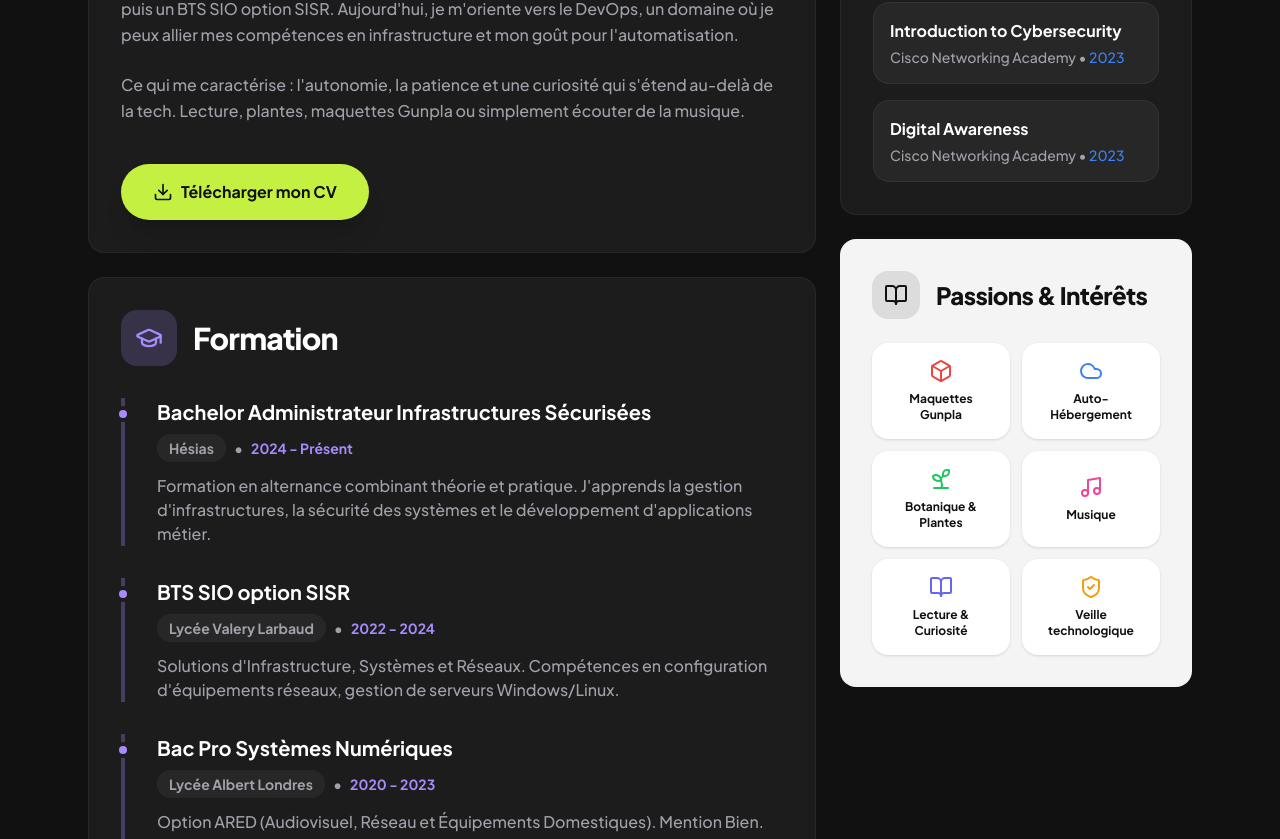
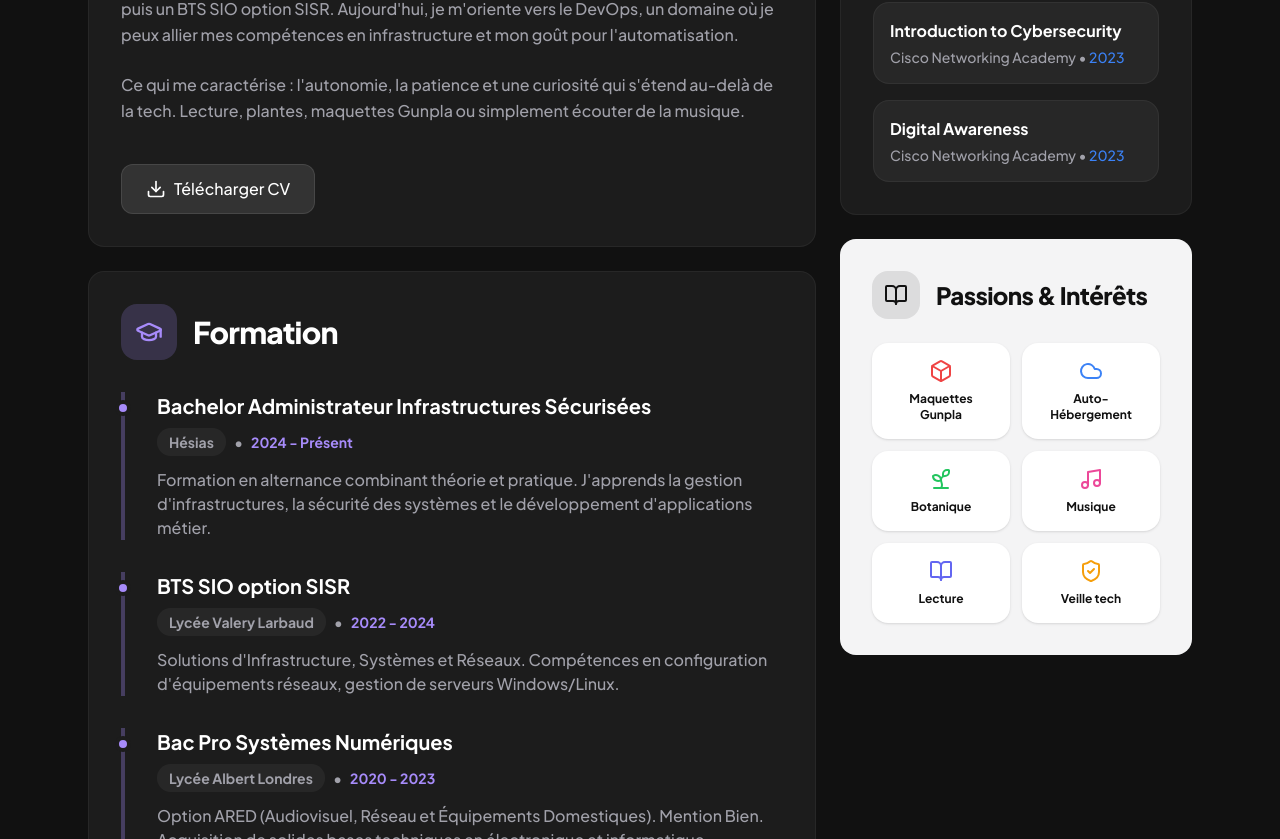
Before and after one commit to Come-sr/portfolio2, a React (Vite) app: page /a-propos in a window 1280 px wide. Shown: the part 601-1440 px from the top of the page. Built offline with nearby package versions, Linux system fonts and the light colour scheme.

Commit message:
Update About.tsx

```diff
--- a/src/pages/About.tsx
+++ b/src/pages/About.tsx
@@ -72,15 +72,18 @@ export default function About() {
                 </p>
               </div>
               <div className="mt-10">
-                <a
-                  href="/CV.pdf"
+                <motion.a
+                  href="/cv.pdf"
+                  download="CV_NOM_Prenom.pdf"
                   target="_blank"
                   rel="noopener noreferrer"
-                  className="inline-flex items-center gap-2 px-8 py-4 bg-[#c4f042] text-[#111111] rounded-full font-bold hover:scale-105 transition-transform shadow-xl"
+                  className="inline-flex items-center gap-2 px-6 py-3 bg-white/10 hover:bg-white/20 border border-white/10 rounded-xl font-medium transition-all group text-white"
+                  whileHover={{ scale: 1.02 }}
+                  whileTap={{ scale: 0.98 }}
                 >
-                  <Download className="w-5 h-5" />
-                  Télécharger mon CV
-                </a>
+                  <Download className="w-5 h-5 group-hover:scale-110 transition-transform" />
+                  Télécharger CV
+                </motion.a>
               </div>
             </div>
 
@@ -123,12 +126,15 @@ export default function About() {
                 {certifications.map((cert, index) => (
                   <li key={index} className="flex flex-col p-4 rounded-2xl bg-white/5 border border-white/5">
                     <span className="text-white font-bold mb-1">{cert.title}</span>
-                    <span className="text-sm text-[#a1a1aa] font-medium">{cert.org} • <span className="text-[#3b82f6]">{cert.date}</span></span>
+                    <span className="text-sm text-[#a1a1aa] font-medium">
+                      {cert.org} • <span className="text-[#3b82f6]">{cert.date}</span>
+                    </span>
                   </li>
                 ))}
               </ul>
             </div>
-{/* Passions & Intérêts */}
+
+            {/* Passions & Intérêts */}
             <div className="bento-card bg-[#f4f4f5] text-[#111111]">
               <div className="flex items-center gap-4 mb-6">
                 <div className="w-12 h-12 rounded-2xl bg-[#111111]/10 flex items-center justify-center">
@@ -137,40 +143,34 @@ export default function About() {
                 <h2 className="text-2xl font-extrabold tracking-tight">Passions & Intérêts</h2>
               </div>
               <div className="grid grid-cols-2 gap-3">
-                {/* 1. Maquettes Gunpla (Nouveau - spécifique à ta bio) */}
                 <div className="flex flex-col items-center justify-center p-4 rounded-2xl bg-white shadow-sm text-center">
                   <Box className="w-6 h-6 mb-2 text-[#ef4444]" />
                   <span className="text-xs font-bold">Maquettes Gunpla</span>
                 </div>
 
-                {/* 2. Auto-Hébergement (Nouveau - remplace Home Lab par un terme plus fort) */}
                 <div className="flex flex-col items-center justify-center p-4 rounded-2xl bg-white shadow-sm text-center">
                   <Cloud className="w-6 h-6 mb-2 text-[#3b82f6]" />
                   <span className="text-xs font-bold">Auto-Hébergement</span>
                 </div>
 
-                {/* 3. Botanique & Plantes (Nouveau - mentionné dans ta bio) */}
                 <div className="flex flex-col items-center justify-center p-4 rounded-2xl bg-white shadow-sm text-center">
                   <Sprout className="w-6 h-6 mb-2 text-[#22c55e]" />
-                  <span className="text-xs font-bold">Botanique & Plantes</span>
+                  <span className="text-xs font-bold">Botanique</span>
                 </div>
 
-                {/* 4. Musique (Ancien - conservé) */}
                 <div className="flex flex-col items-center justify-center p-4 rounded-2xl bg-white shadow-sm text-center">
                   <Music className="w-6 h-6 mb-2 text-[#ec4899]" />
                   <span className="text-xs font-bold">Musique</span>
                 </div>
 
-                {/* 5. Lecture et Curiosité (Ancien - conservé) */}
                 <div className="flex flex-col items-center justify-center p-4 rounded-2xl bg-white shadow-sm text-center">
                   <BookOpen className="w-6 h-6 mb-2 text-[#6366f1]" />
-                  <span className="text-xs font-bold">Lecture & Curiosité</span>
+                  <span className="text-xs font-bold">Lecture</span>
                 </div>
 
-                {/* 6. Sécurité Réseau (Nouveau - lié à ta certification Stormshield) */}
                 <div className="flex flex-col items-center justify-center p-4 rounded-2xl bg-white shadow-sm text-center">
                   <ShieldCheck className="w-6 h-6 mb-2 text-[#f59e0b]" />
-                  <span className="text-xs font-bold">Veille technologique</span>
+                  <span className="text-xs font-bold">Veille tech</span>
                 </div>
               </div>
             </div>
```
